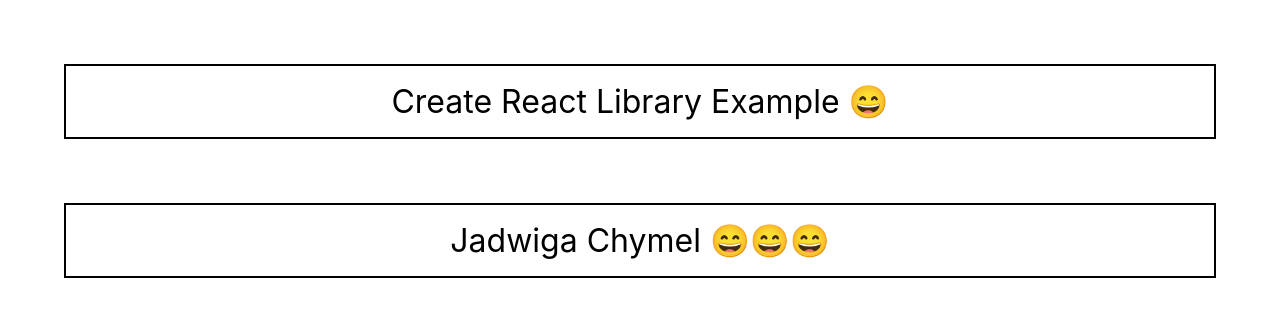
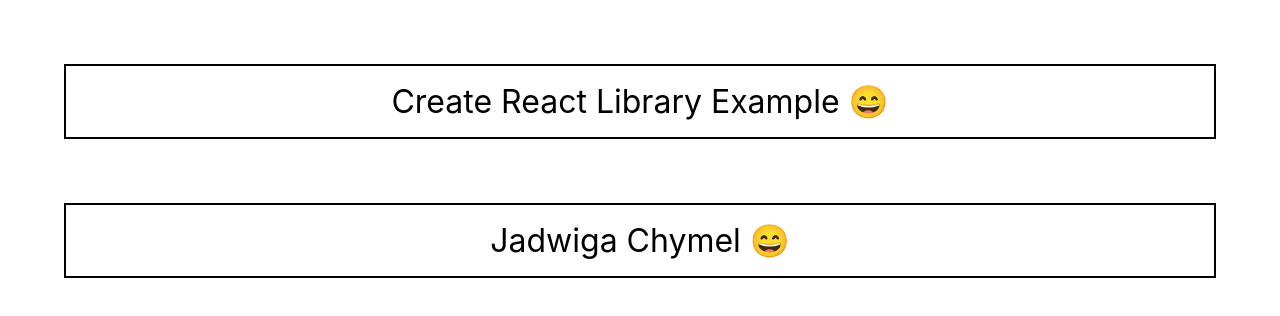
Before and after one commit to FZynwala/monorepo-test, a React (Create React App) app in the folder packages/frontend/: page / in a window 1280 px wide. Shown: the top 316 px of the page. Built offline with nearby package versions, Linux system fonts and the light colour scheme.

Commit message:
one smile

```diff
--- a/packages/frontend/src/App.tsx
+++ b/packages/frontend/src/App.tsx
@@ -5,7 +5,7 @@
     return (
         <div>
             <div className={'test'}>Create React Library Example 😄</div>
-            <div className={'test'}>Jadwiga Chymel 😄😄😄</div>
+            <div className={'test'}>Jadwiga Chymel 😄</div>
         </div>
     );
     // return (
```
